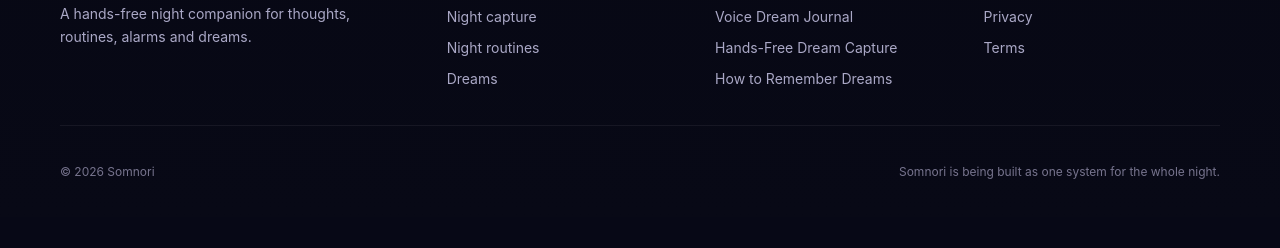
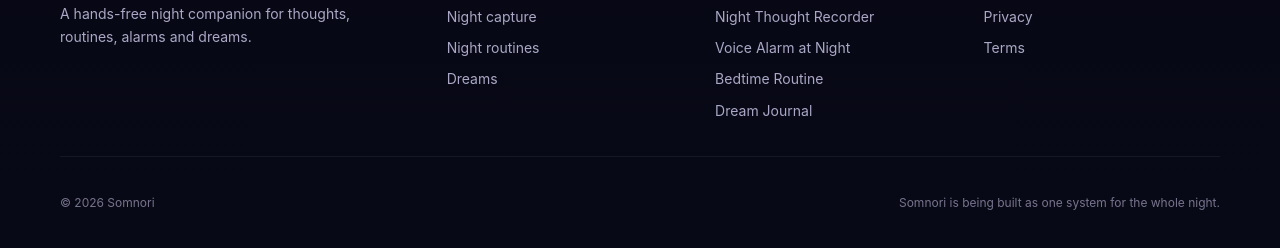
Before and after one commit to valera2872/golos, an Astro site in the folder web/: page /terms in a window 1280 px wide. Shown: the part 1588-1836 px from the top of the page. Before the commit the page ends 1805 px from the top, so only its background shows below. Built offline with nearby package versions, Linux system fonts and the light colour scheme; Astro itself is replaced by a stand-in of ours.

Commit message:
Web v2.4: load product guide styles

```diff
--- a/web/src/layouts/BaseLayout.astro
+++ b/web/src/layouts/BaseLayout.astro
@@ -3,6 +3,7 @@ import '../styles/global.css';
 import '../styles/v2.css';
 import '../styles/v21.css';
 import '../styles/v22.css';
+import '../styles/v24.css';
 import { copy, homePath, localeMeta, type Locale } from '../i18n/site';
 import { publicLocales, isPublicLocale } from '../i18n/public';
 import { homeV22 } from '../i18n/home-v22';
@@ -142,9 +143,10 @@ const softwareSchema = type === 'software' ? {
                 <div class="footer-links">
                   {locale === 'en' ? (
                     <>
-                      <a href="/voice-dream-journal">Voice Dream Journal</a>
-                      <a href="/hands-free-dream-journal">Hands-Free Dream Capture</a>
-                      <a href="/remember-dreams">How to Remember Dreams</a>
+                      <a href="/night-thought-recorder">Night Thought Recorder</a>
+                      <a href="/voice-alarm-at-night">Voice Alarm at Night</a>
+                      <a href="/bedtime-routine-app">Bedtime Routine</a>
+                      <a href="/dream-journal">Dream Journal</a>
                     </>
                   ) : (
                     <>
```
